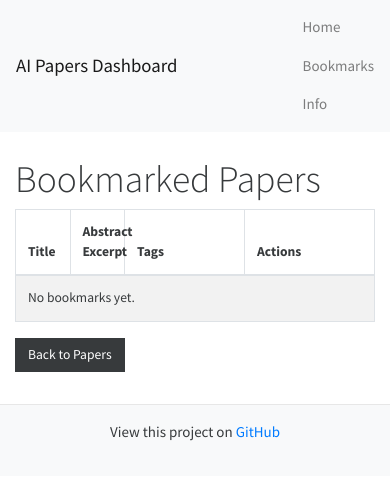
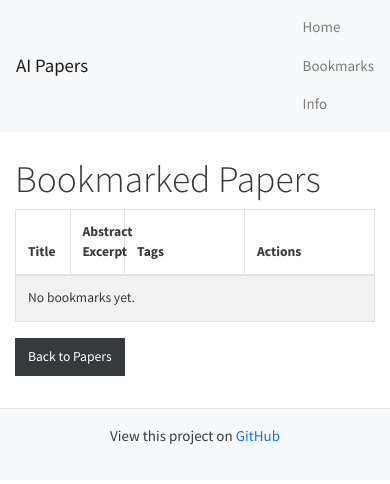
Before and after one commit to econoar/ai_paper_dashboard, a Flask app: page /bookmarks in a window 390 px wide. Shown: the top 484 px of the page. Run offline with Flask 3, Linux system fonts and the light colour scheme; some libraries are stand-ins or nearby versions.

Commit message:
“updates”

```diff
--- a/templates/base.html
+++ b/templates/base.html
@@ -3,6 +3,8 @@
 <head>
   <meta charset="UTF-8">
   <title>AI Papers Dashboard</title>
+  <!-- Mobile friendly: viewport meta tag -->
+  <meta name="viewport" content="width=device-width, initial-scale=1, shrink-to-fit=no">
   <link rel="stylesheet" href="https://stackpath.bootstrapcdn.com/bootswatch/4.5.2/cosmo/bootstrap.min.css">
   <link rel="stylesheet" href="https://cdnjs.cloudflare.com/ajax/libs/font-awesome/6.0.0-beta3/css/all.min.css">
   <link rel="stylesheet" href="https://code.jquery.com/ui/1.12.1/themes/base/jquery-ui.css">
@@ -13,12 +15,14 @@
     .d-flex.flex-column > button {
       margin-bottom: 0.5rem;
     }
+    /* Adjust fonts and button sizes on smaller devices */
     @media (max-width: 576px) {
       .table {
         font-size: 0.85rem;
       }
       .btn {
         font-size: 0.85rem;
+        padding: 0.5rem 0.75rem;
       }
     }
     /* Footer styling */
@@ -37,7 +41,8 @@
 </head>
 <body>
   <nav class="navbar navbar-expand-lg navbar-light bg-light">
-    <a class="navbar-brand" href="{{ url_for('index') }}">AI Papers Dashboard</a>
+    <!-- Updated brand if desired -->
+    <a class="navbar-brand" href="{{ url_for('index') }}">AI Papers</a>
     <div class="navbar-nav">
       <a class="nav-item nav-link" href="{{ url_for('index') }}">Home</a>
       <a class="nav-item nav-link" href="{{ url_for('bookmarks') }}">Bookmarks</a>
@@ -53,10 +58,12 @@
     <p>View this project on <a href="https://github.com/econoar/ai_paper_dashboard" target="_blank">GitHub</a></p>
   </footer>
 
+  <!-- Expose papers for client-side scripts -->
   <script>
     var allPapers = {{ papers|default([])|tojson }};
   </script>
 
+  <!-- Toast Notification -->
   <div aria-live="polite" aria-atomic="true" style="position: fixed; top: 1rem; right: 1rem; z-index: 1050;">
     <div id="toastNotification" class="toast" data-delay="3000">
       <div class="toast-header">
--- a/templates/bookmarks.html
+++ b/templates/bookmarks.html
@@ -2,10 +2,11 @@
 
 {% block content %}
   <h1>Bookmarked Papers</h1>
+  <div class="table-responsive">
     <table class="table table-striped table-bordered" id="bookmarksTable" style="table-layout: fixed; width: 100%;">
       <thead>
         <tr>
-        <th style="white-space: nowrap;">Title</th>
+          <th>Title</th>
           <th>Abstract Excerpt</th>
           <th style="width: 120px;">Tags</th>
           <th style="width: 130px;">Actions</th>
@@ -15,6 +16,7 @@
         <!-- Bookmark data will be dynamically inserted via JavaScript -->
       </tbody>
     </table>
+  </div>
   <a href="{{ url_for('index') }}" class="btn btn-secondary">Back to Papers</a>
 
   <script>
```
Also changed, not shown: templates/index.html (+10 -3 lines). Lines whose indentation alone changed are shown as unchanged.
